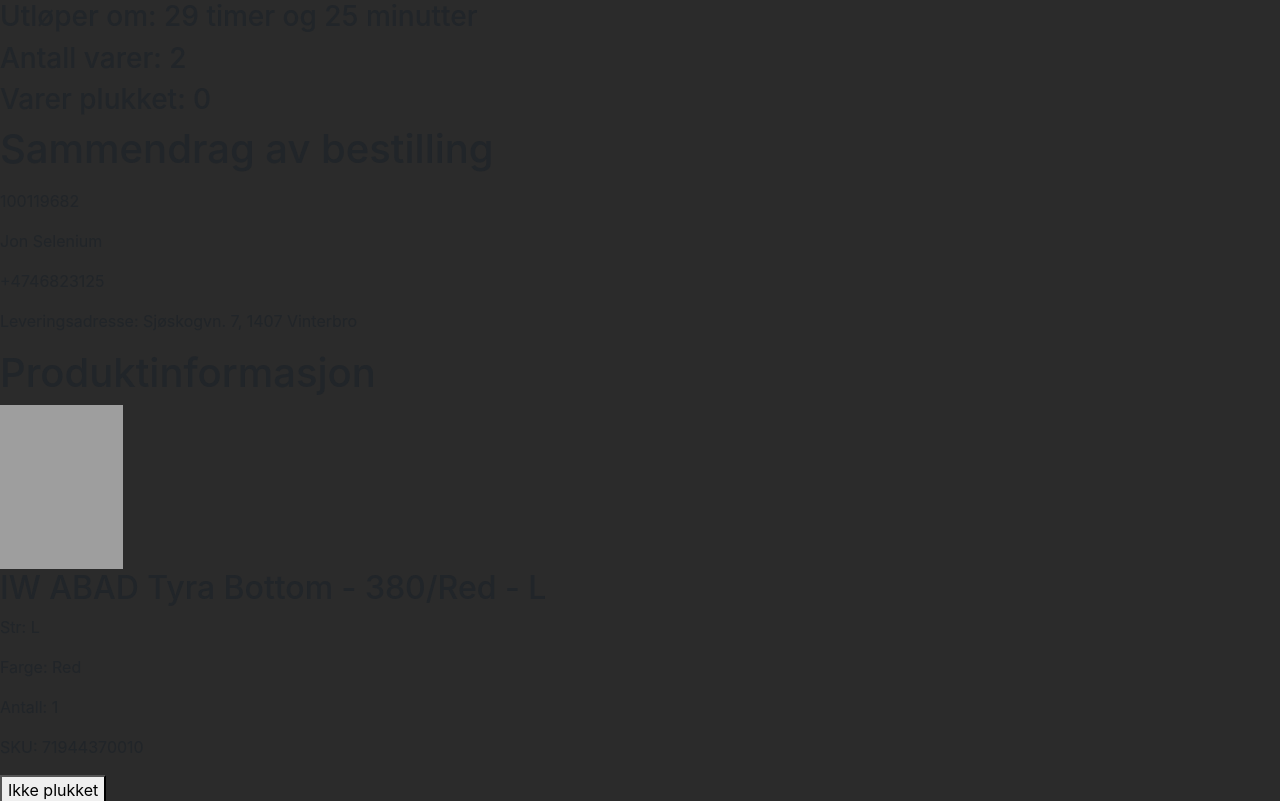
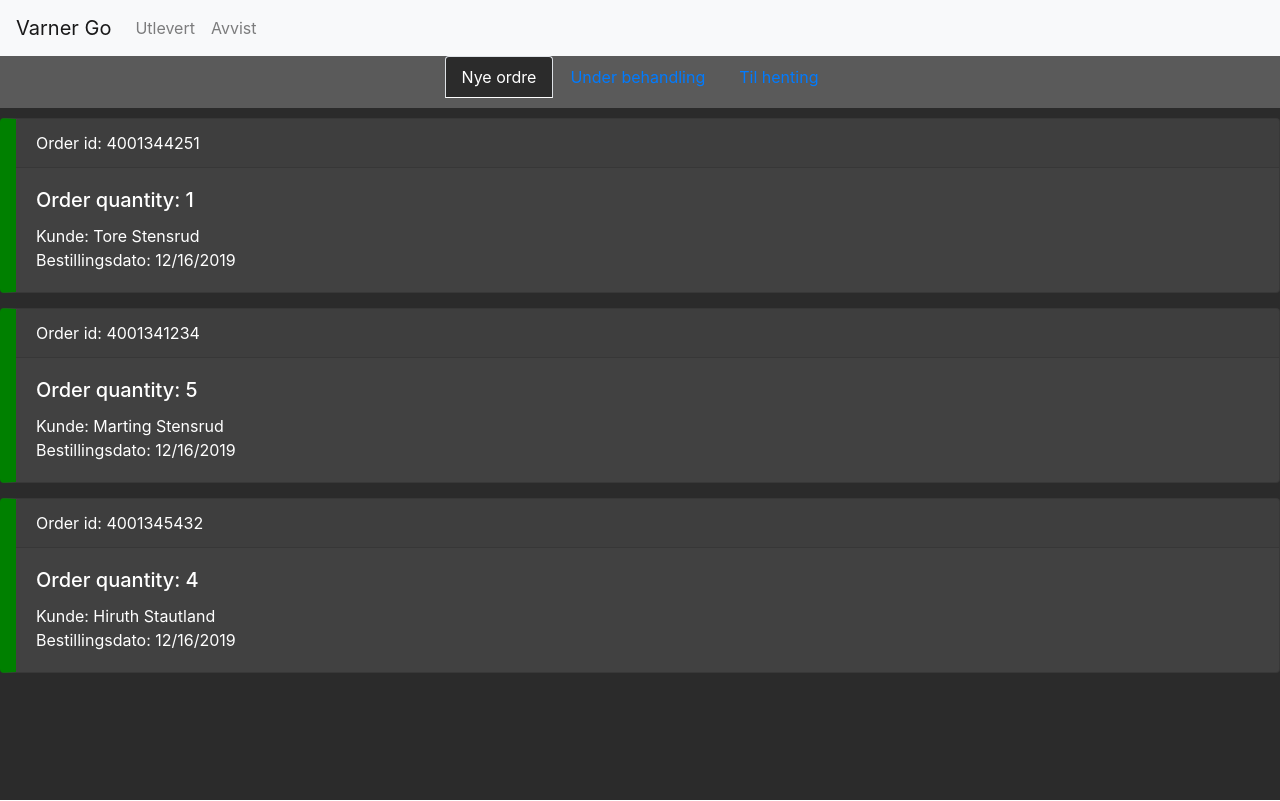
Before and after one commit to sujan-subas/varner-go, a React (Create React App) app: page / in a window 1280 px wide. Shown: the top 801 px of the page. Built offline with nearby package versions, Linux system fonts and the light colour scheme; grey boxes are pictures that could not be loaded.

Commit message:
process env secret

```diff
--- a/server.js
+++ b/server.js
@@ -5,11 +5,9 @@ const port = process.env.PORT;
 const bodyParser = require("body-parser");
 require("body-parser-xml")(bodyParser);
 const cors = require("cors");
-// const { Pool } = require("pg");
+
 // const secret = process.env.SECRET;
-// const pool = new Pool({
-//   connectionString: process.env.DATABASE_URL
-// });
+
 
 const {
   createOrder,
--- a/src/App.js
+++ b/src/App.js
@@ -12,8 +12,8 @@ function App() {
   return (
     <div className="App">
       <React.Fragment>
-        <ProductView />
-        {/* <OrderView /> */}
+        {/* <ProductView /> */}
+        <OrderView />
       </React.Fragment>
     </div>
   );
```
Also changed, not shown: postgresAPI.js (+11 -7 lines).
